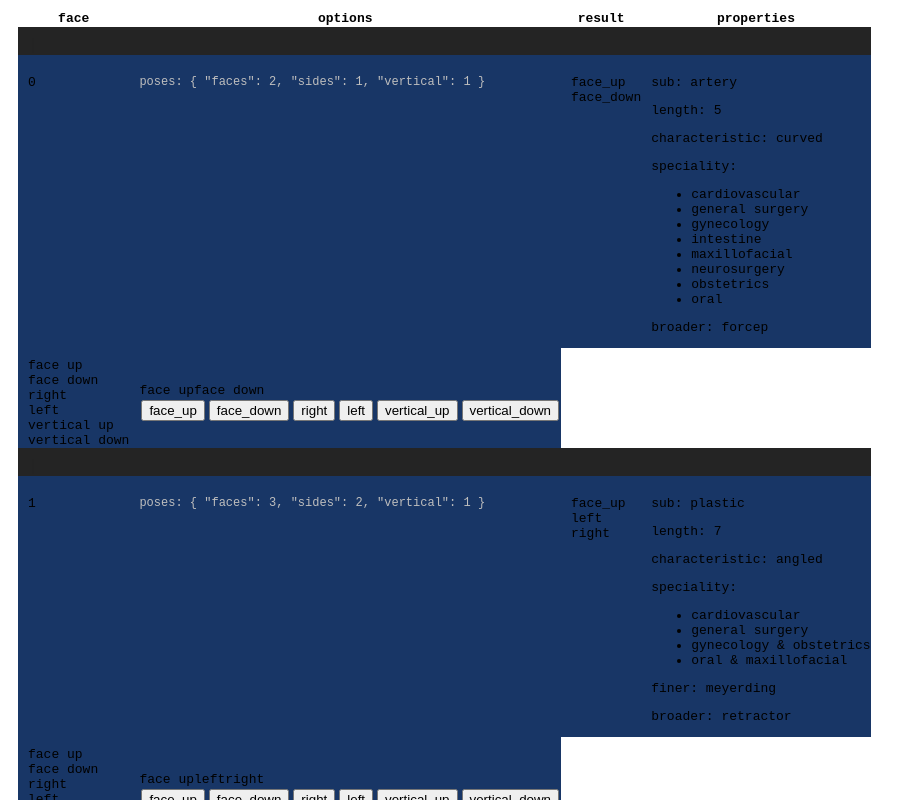
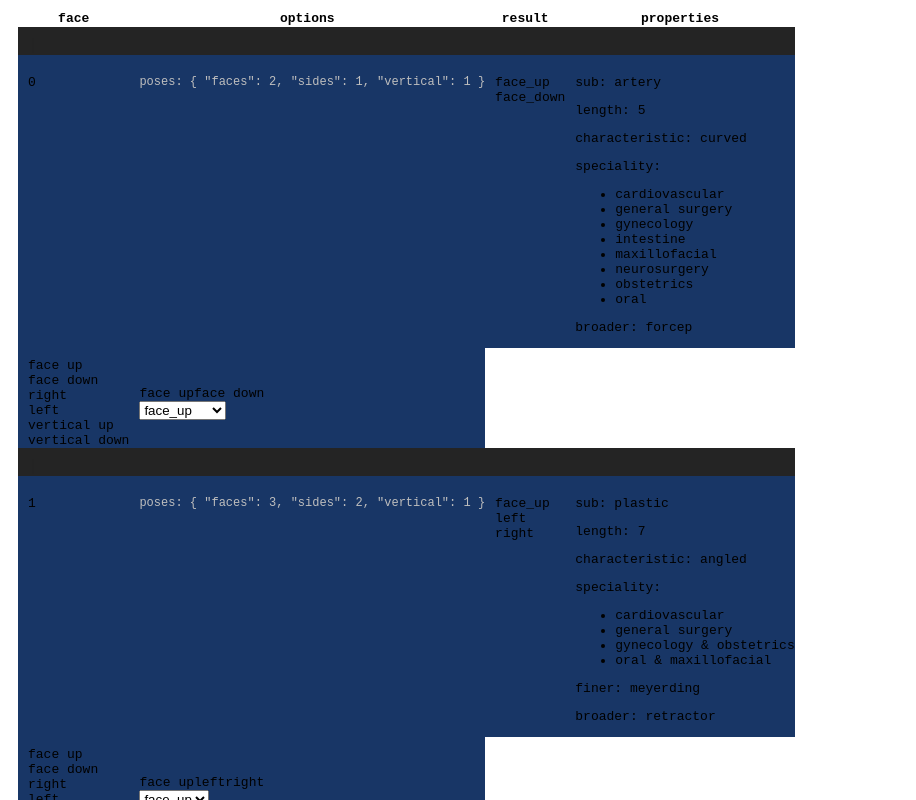
Before and after one commit to keithhillp/frontend_tech_test, a Vue app: page / in a window 1280 px wide. Shown: the top 800 px of the page, without its empty margins (0-916 px from the left). Built offline with nearby package versions, Linux system fonts and the light colour scheme; the HTML template or start-up script is replaced by a standard one.

Commit message:
Component (dev): Pose buttons to dropdown
Change out the pose buttons to a dropdown menu, limiting the available poses to that specified in each item.

```diff
--- a/src/components/pose_test.vue
+++ b/src/components/pose_test.vue
@@ -83,11 +83,9 @@
           </div>
 
           <div style="display: flex; flex-direction: row;">
-            <button
-            v-for="face in faces"
-            @click="chng_face(idx, face)">
-              {{ face }}
-            </button>
+            <select name="faces">
+              <option v-for="face in instrument_settings(item.settings.poses)" :value="face" @click="chng_face(idx, face)">{{ face }}</option>
+            </select>
           </div>
 
         </td>
```
